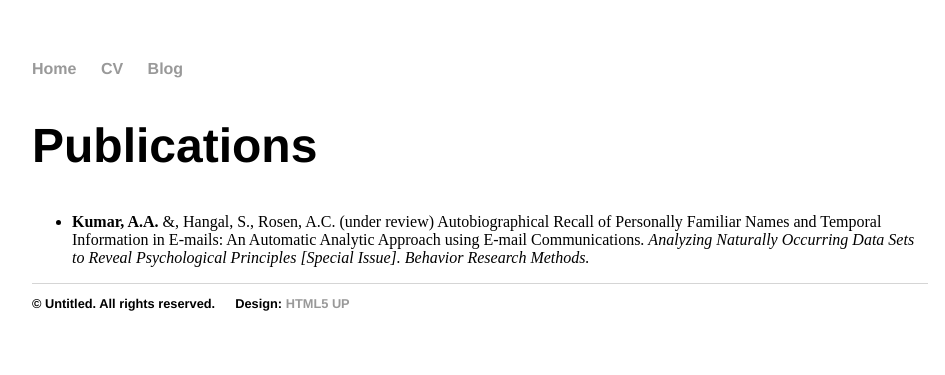
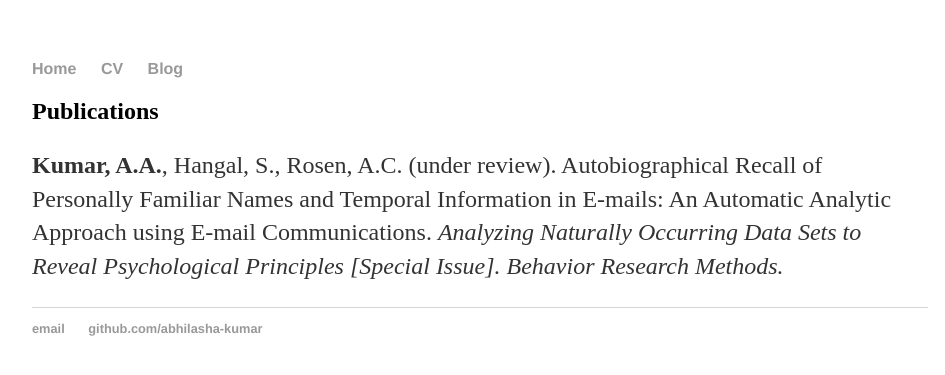
Before and after one commit to abhilasha-kumar/abhilasha-kumar.github.io, a Jekyll site: the page CV/CV.html, which Jekyll copies as it is, in a window 1280 px wide. Shown: the top 375 px of the page, without its empty margins (160-1105 px from the left). Built offline with Jekyll 4.4.1, drawn with Linux system fonts in a browser that asks for light colours.

Commit message:
Update CV.html

```diff
--- a/CV/CV.html
+++ b/CV/CV.html
@@ -16,30 +16,23 @@
 <li><a href="/blog">Blog</a></li>
 </ul>
     </nav>
-<div class="container">
+<div class="cv">
 
-		<!-- Wrapper -->
-			<div id="wrapper">
+	<h2>Publications</h2>
 
-				<!-- Main -->
-					<section id="main" class="wrapper">
-						<div class="inner">
-							<h1 class="major">Publications</h1>
-              <ul>
-							<li><strong>Kumar, A.A.</strong> &amp;, Hangal, S., Rosen, A.C.  (under review) Autobiographical Recall of Personally Familiar Names and Temporal Information in E-mails: An Automatic Analytic Approach using E-mail Communications.  <em>Analyzing Naturally Occurring Data Sets to Reveal Psychological Principles [Special Issue]. Behavior Research Methods.</em>
-							</ul>
-						</div>
-					</section>
+	<p><strong>Kumar, A.A.</strong>, Hangal, S., Rosen, A.C. (under review). Autobiographical Recall of Personally Familiar Names and Temporal Information in E-mails: An Automatic Analytic Approach using E-mail Communications. <em> Analyzing Naturally Occurring Data Sets to Reveal Psychological Principles [Special Issue]. Behavior Research Methods.</em>
 
-			</div>
+	</div>
 
-		<!-- Footer -->
-			<footer id="footer" class="wrapper alt">
-				<div class="inner">
-					<ul class="menu">
-						<li>&copy; Untitled. All rights reserved.</li><li>Design: <a href="http://html5up.net">HTML5 UP</a></li>
-					</ul>
-				</div>
-			</footer>
-	</body>
+
+</div>
+
+  <footer>
+   <ul>
+   <li><a href="mailto:abhilasha.kumar@wustl.edu">email</a></li>
+   <li><a href="https://github.com/abhilasha-kumar">github.com/abhilasha-kumar</a></li>
+   </ul>
+  </footer>
+  </body>
+
 </html>
```
